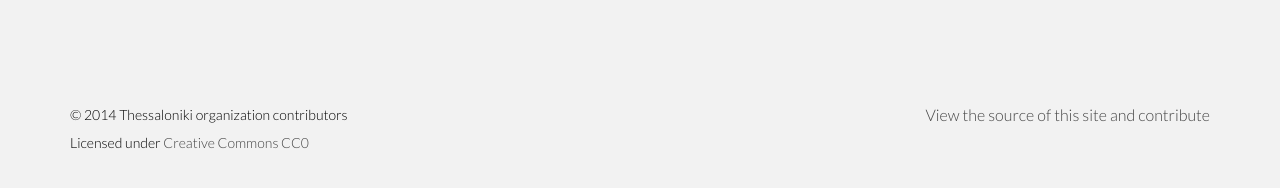
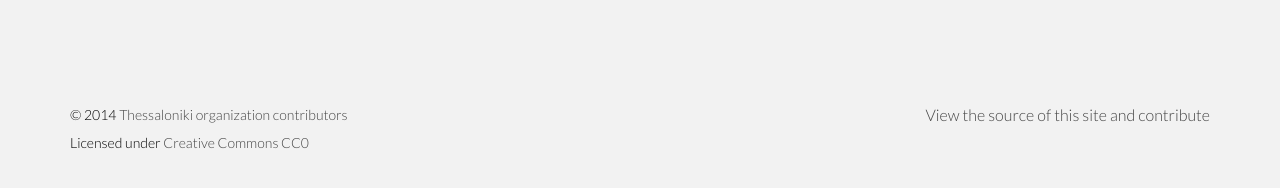
Before and after one commit to skgtech/skgtech.github.io, a Jekyll site: the page built from index.html, in a window 1280 px wide and 900 px high, scrolled down 2150 px. Shown: the part 703-891 px from the top of the window. Built offline with Jekyll 4.4.1, drawn with Linux system fonts in a browser that asks for light colours; nearby versions of some CDN libraries.

```diff
--- a/_includes/themes/twitter/default.html
+++ b/_includes/themes/twitter/default.html
@@ -58,7 +58,7 @@
       <div class="container">
         <div class="row">
           <div class="col-lg-6 pull-left">
-            <p>&copy; {{ site.time | date: '%Y' }} {{ site.author.name }}</p>
+            <p>&copy; {{ site.time | date: '%Y' }} <a href="https://github.com/skgtech/skgtech.github.io/graphs/contributors">{{ site.author.name }}</a></p>
             <p class="license">
               Licensed under <a href="http://creativecommons.org/publicdomain/zero/1.0/">Creative Commons CC0</a>
             </p>
```
